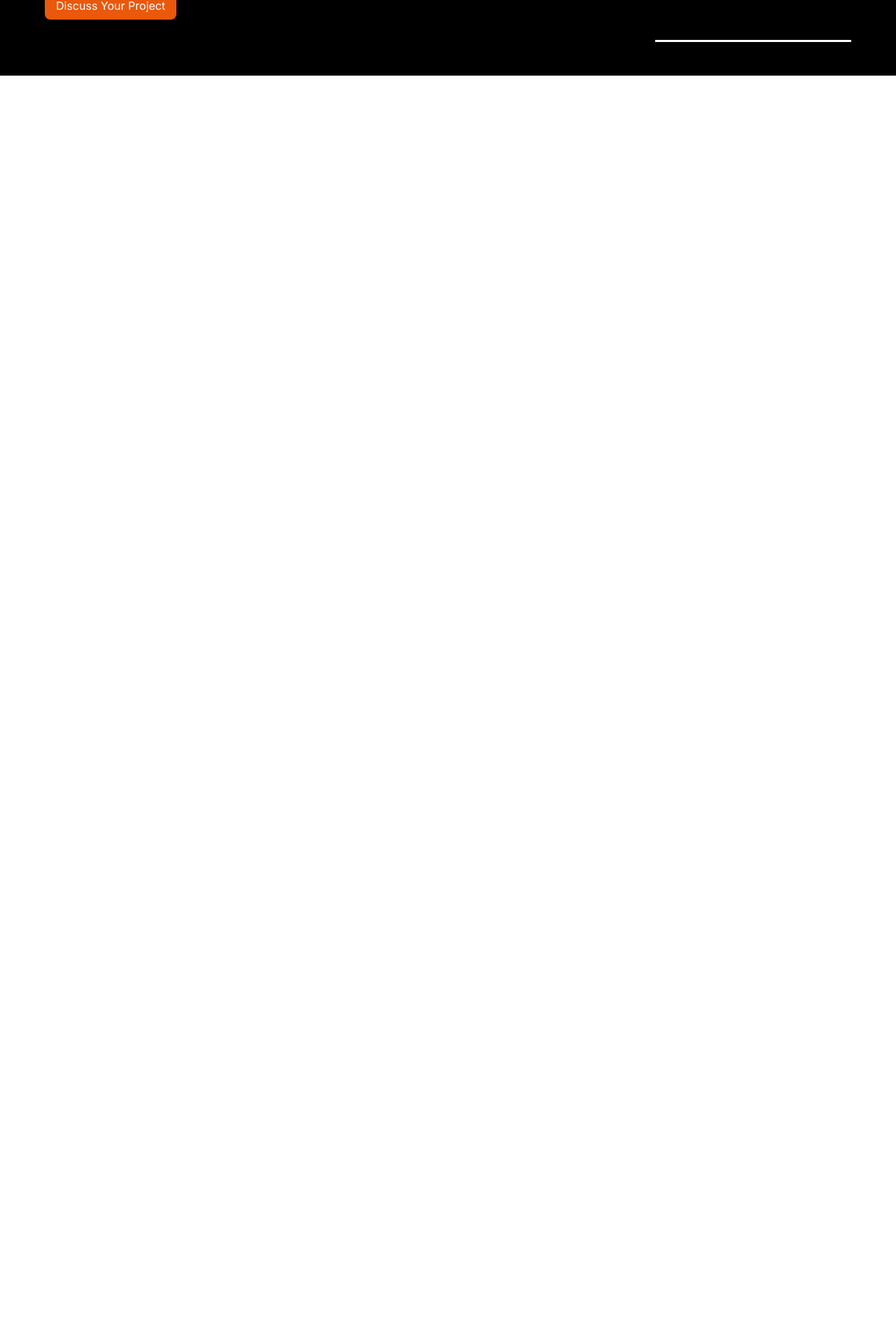
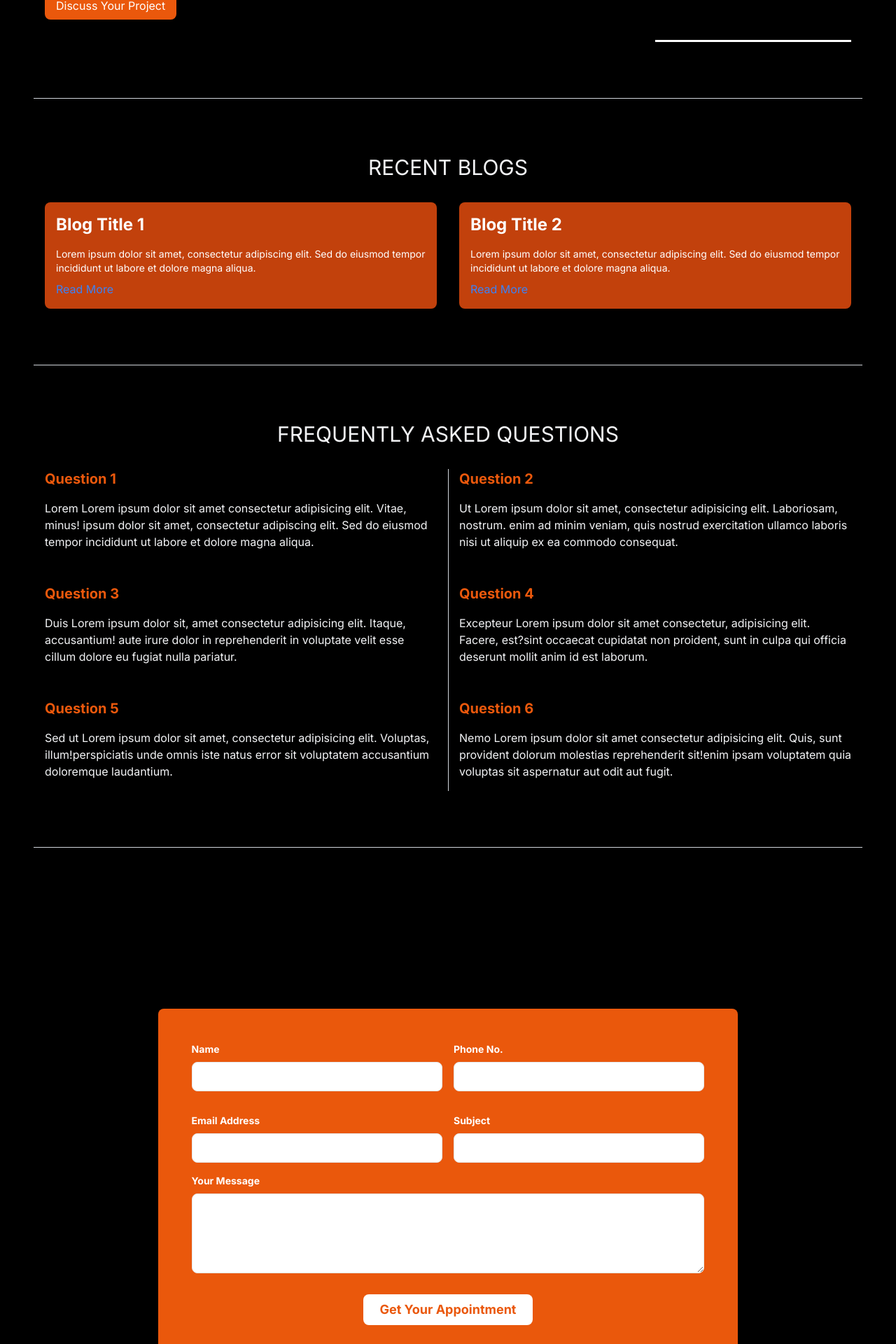
Before and after one commit to SaRTHaK0909k/Alppoint.ai, a Next.js app: page / in a window 1280 px wide. Shown: the part 3433-5353 px from the top of the page at 70% size. Before the commit the page ends 3541 px from the top, so only its background shows below. Built offline with nearby package versions, Linux system fonts and the light colour scheme.

Commit message:
form section ongoing

```diff
--- /dev/null
+++ b/components/ContactSection.jsx
@@ -0,0 +1,114 @@
+import React, { useState } from 'react';
+
+const ContactSection = () => {
+  const [formData, setFormData] = useState({
+    name: '',
+    email: '',
+    phone: '',
+    subject: '',
+    message: '',
+  });
+
+  const handleChange = (e) => {
+    const { name, value } = e.target;
+    setFormData((prevData) => ({ ...prevData, [name]: value }));
+  };
+
+  const handleSubmit = (e) => {
+    e.preventDefault();
+    // Handle form submission logic here
+  };
+
+  return (
+    <div className="flex justify-center items-center min-h-screen bg-black">
+      <form
+        onSubmit={handleSubmit}
+        className="bg-orange-600 p-12 rounded-lg shadow-md w-full max-w-4xl"
+        style={{ width: '70%' }}
+      >
+        <div className="grid grid-cols-1 md:grid-cols-2 gap-4">
+          <div className="mb-4">
+            <label className="block text-white text-sm font-bold mb-2" htmlFor="name">
+              Name
+            </label>
+            <input
+              type="text"
+              id="name"
+              name="name"
+              value={formData.name}
+              onChange={handleChange}
+              className="w-full px-3 py-2 border rounded-lg text-white focus:outline-none"
+              required
+            />
+          </div>
+          <div className="mb-4">
+            <label className="block text-white text-sm font-bold mb-2" htmlFor="phone">
+              Phone No.
+            </label>
+            <input
+              type="tel"
+              id="phone"
+              name="phone"
+              value={formData.phone}
+              onChange={handleChange}
+              className="w-full px-3 py-2 border rounded-lg text-white focus:outline-none"
+              required
+            />
+          </div>
+          <div className="mb-4">
+            <label className="block text-white text-sm font-bold mb-2" htmlFor="email">
+              Email Address
+            </label>
+            <input
+              type="email"
+              id="email"
+              name="email"
+              value={formData.email}
+              onChange={handleChange}
+              className="w-full px-3 py-2 border rounded-lg text-white focus:outline-none"
+              required
+            />
+          </div>
+          <div className="mb-4">
+            <label className="block text-white text-sm font-bold mb-2" htmlFor="subject">
+              Subject
+            </label>
+            <input
+              type="text"
+              id="subject"
+              name="subject"
+              value={formData.subject}
+              onChange={handleChange}
+              className="w-full px-3 py-2 border rounded-lg text-white focus:outline-none"
+              required
+            />
+          </div>
+        </div>
+        <div className="mb-6">
+          <label className="block text-white text-sm font-bold mb-2" htmlFor="message">
+            Your Message
+          </label>
+          <textarea
+            id="message"
+            name="message"
+            value={formData.message}
+            onChange={handleChange}
+            className="w-full px-3 py-2 border rounded-lg text-white focus:outline-none"
+            rows="4"
+            required
+          ></textarea>
+        </div>
+        <div className="text-center">
+          <button
+            type="submit"
+            className="bg-white text-orange-600 px-6 py-2 rounded-lg font-bold text-lg"
+          >
+            Get Your Appointment
+          </button>
+        </div>
+      </form>
+    </div>
+  );
+};
+
+export default ContactSection;
--- a/components/What_we_do.jsx
+++ b/components/What_we_do.jsx
@@ -2,6 +2,7 @@ import React from "react";
 import Image from "next/image";
 import { Zoom } from "react-awesome-reveal";
 import styles from "./What_we_do.module.css";
+import ContactSection from "./ContactSection";
 const What_we_do = () => {
   return (
     <div className="p-6 md:p-12 bg-black text-gray-100">
@@ -184,6 +185,83 @@ const What_we_do = () => {
           </div>
         </div>
       </div>
+
+
+               <hr className="my-20 border-gray-300" />
+               <div className="container mx-auto px-4">
+        <div className="text-center text-3xl uppercase">Recent Blogs</div>
+        <div className="grid grid-cols-1 md:grid-cols-2 gap-8 mt-8">
+          {/* First blog card */}
+          <div className="bg-orange-700 text-white p-4 rounded-lg">
+            <h2 className="text-2xl font-bold mb-4">Blog Title 1</h2>
+            <p className="text-sm">
+              Lorem ipsum dolor sit amet, consectetur adipiscing elit. Sed do
+              eiusmod tempor incididunt ut labore et dolore magna aliqua.
+            </p>
+            <a href="#" className="text-blue-500 hover:underline mt-2 block">
+              Read More
+            </a>
+          </div>
+          {/* Second blog card */}
+          <div className="bg-orange-700 text-white p-4 rounded-lg">
+            <h2 className="text-2xl font-bold mb-4">Blog Title 2</h2>
+            <p className="text-sm">
+              Lorem ipsum dolor sit amet, consectetur adipiscing elit. Sed do
+              eiusmod tempor incididunt ut labore et dolore magna aliqua.
+            </p>
+            <a href="#" className="text-blue-500 hover:underline mt-2 block">
+              Read More
+            </a>
+          </div>
+          {/* Add more blog cards as needed */}
+        </div>
+      </div>
+
+
+              {/* Recent Blogs sections to be worked on */}
+
+
+              <hr className="my-20 border-gray-300" />
+<div className="">
+  <div className="text-center text-3xl uppercase">Frequently Asked Questions</div>
+</div>
+<div className="container mx-auto px-4 mt-8">
+  <div className="grid grid-cols-1 md:grid-cols-2 gap-8 relative">
+    <div>
+      <h3 className="text-xl font-bold mb-4 text-orange-600">Question 1</h3>
+      <p className="mb-4">Lorem Lorem ipsum dolor sit amet consectetur adipisicing elit. Vitae, minus! ipsum dolor sit amet, consectetur adipiscing elit. Sed do eiusmod tempor incididunt ut labore et dolore magna aliqua.</p>
+    </div>
+    <div>
+      <h3 className="text-xl font-bold mb-4 text-orange-600">Question 2</h3>
+      <p className="mb-4">Ut Lorem ipsum dolor sit amet, consectetur adipisicing elit. Laboriosam, nostrum. enim ad minim veniam, quis nostrud exercitation ullamco laboris nisi ut aliquip ex ea commodo consequat.</p>
+    </div>
+    <div>
+      <h3 className="text-xl font-bold mb-4 text-orange-600">Question 3</h3>
+      <p className="mb-4">Duis Lorem ipsum dolor sit, amet consectetur adipisicing elit. Itaque, accusantium! aute irure dolor in reprehenderit in voluptate velit esse cillum dolore eu fugiat nulla pariatur.</p>
+    </div>
+    <div>
+      <h3 className="text-xl font-bold mb-4 text-orange-600">Question 4</h3>
+      <p className="mb-4">Excepteur  Lorem ipsum dolor sit amet consectetur, adipisicing elit. Facere, est?sint occaecat cupidatat non proident, sunt in culpa qui officia deserunt mollit anim id est laborum.</p>
+    </div>
+    <div>
+      <h3 className="text-xl font-bold mb-4 text-orange-600">Question 5</h3>
+      <p className="mb-4">Sed ut  Lorem ipsum dolor sit amet, consectetur adipisicing elit. Voluptas, illum!perspiciatis unde omnis iste natus error sit voluptatem accusantium doloremque laudantium.</p>
+    </div>
+    <div>
+      <h3 className="text-xl font-bold mb-4 text-orange-600">Question 6</h3>
+      <p className="mb-4">Nemo  Lorem ipsum dolor sit amet consectetur adipisicing elit. Quis, sunt provident dolorum molestias reprehenderit sit!enim ipsam voluptatem quia voluptas sit aspernatur aut odit aut fugit.</p>
+    </div>
+    <div className="absolute inset-0 flex justify-center items-center pointer-events-none">
+      <div className="h-full w-px bg-gray-300"></div>
+    </div>
+  </div>
+</div>
+<hr className="my-20 border-gray-300" />
+
+
+
+              <ContactSection/>
+
     </div>
   );
 };
```
